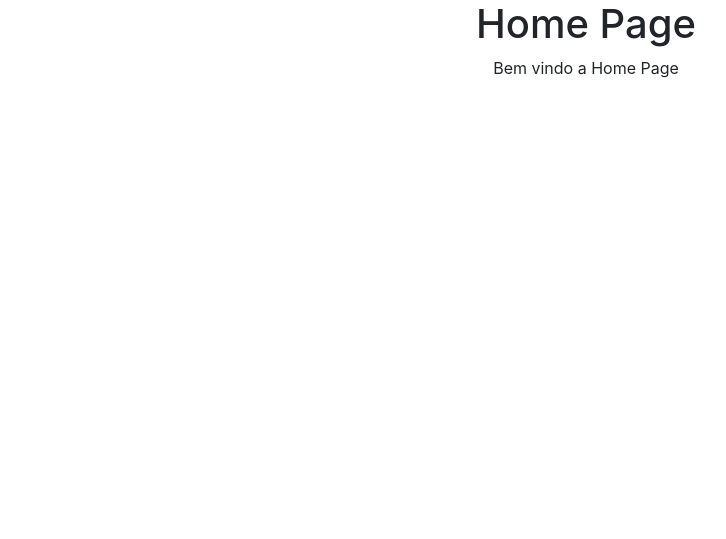
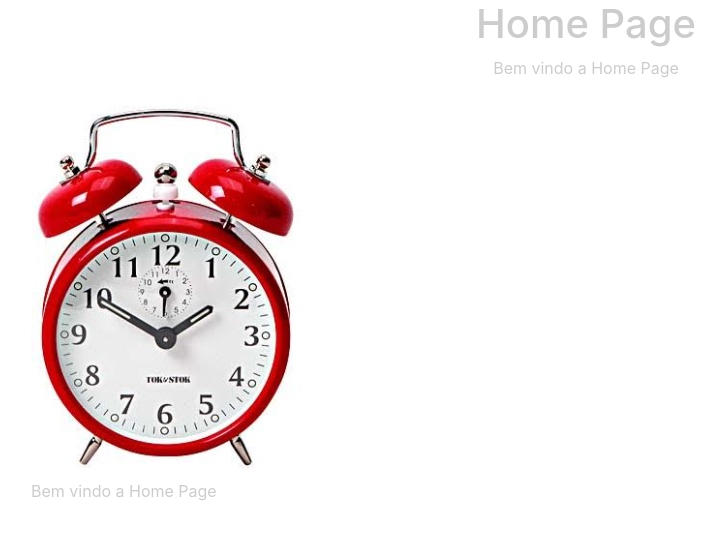
Before and after one commit to Eliseu1264/e_commerce, a Django app: page / in a window 1280 px wide. Shown: the top 539 px of the page, without its empty margins (54-780 px from the left). Run offline with Django 4.2, Linux system fonts and the light colour scheme; some libraries are stand-ins or nearby versions.

Commit message:
commit final do dia

```diff
--- a/template/home_page.html
+++ b/template/home_page.html
@@ -1,3 +1,4 @@
+{% load static %}
 <!doctype html>
 <html lang="en">
     <head>
@@ -7,6 +8,7 @@
 
         <!-- Bootstrap CSS -->
         <link rel="stylesheet" href="https://stackpath.bootstrapcdn.com/bootstrap/4.1.3/css/bootstrap.min.css" integrity="sha384-MCw98/SFnGE8fJT3GXwEOngsV7Zt27NXFoaoApmYm81iuXoPkFOJwJ8ERdknLPMO" crossorigin="anonymous">
+        <link rel='stylesheet' href='{% static "css/main.css" %}'>
     </head>
     <body>
         <div class='text-center'>
@@ -14,6 +16,12 @@
             <p>{{ content }}</p>
         </div>
         <div class='container'>
+            <div class='row'>
+                <div class='col'>
+                    <img src="{% static 'img/despertador.jpg' %}" class='img-fluid' />
+                    <p>{{ content }}</p>
+                </div>
+            </div>
             {% if request.user.is_authenticated %}
             <div class='row'>
                 <div class='col'>
```
Also changed, not shown: static_local/img/despertador.jpg (added).
